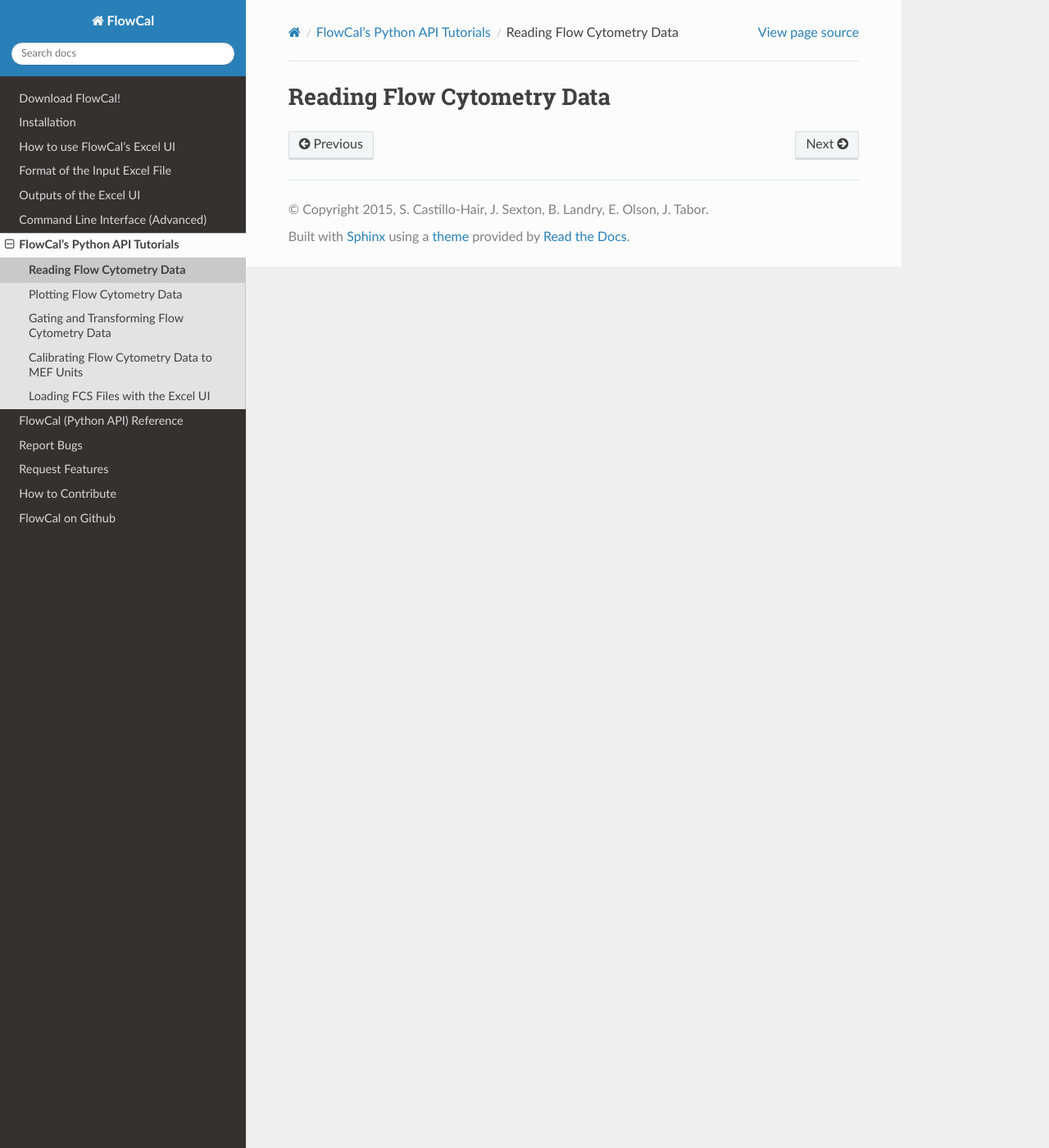
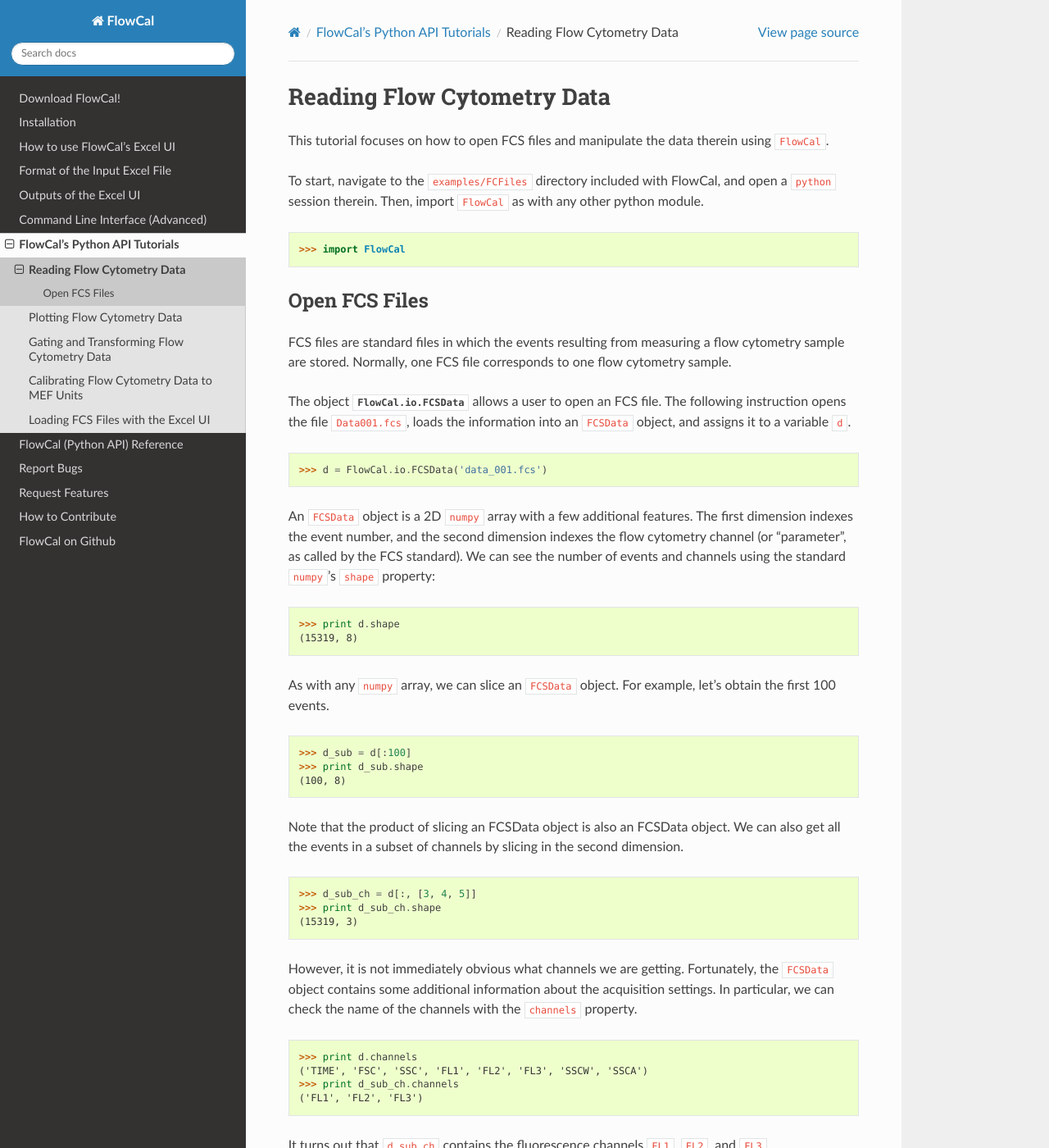
Before and after one commit to taborlab/FlowCal, a Sphinx documentation site: the page built from doc/python_tutorials/read.rst, in a window 1280 px wide and 1400 px high. Shown: the whole window at 82% size. Built offline with Sphinx 7.4.7 and the Read the Docs theme 2.0.0, drawn with Linux system fonts in a browser that asks for light colours; the version number could not be read and is left out; some of the changed text lies outside the part shown.

Commit message:
Added python read tutorial.

```diff
--- a/doc/python_tutorials/index.rst
+++ b/doc/python_tutorials/index.rst
@@ -2,6 +2,8 @@ FlowCal's Python API Tutorials
 ==============================
 
 The ``FlowCal``'s Python API tutorials are listed below in order of increasing complexity. We recommend you to go through them in order.
+
+.. note:: The ``FlowCal`` Python API tutorials assume that the reader is familiar with Python, ``numpy`` and ``matplotlib``. It also assumes that the reader has Python 2.7 installed, as well as ``FlowCal`` and all its dependencies. For more information on installation, refer to the :doc:`Installation</installation>` section.
 
 .. toctree::
    :maxdepth: 1
--- a/doc/python_tutorials/read.rst
+++ b/doc/python_tutorials/read.rst
@@ -1,2 +1,55 @@
 Reading Flow Cytometry Data
 ===========================
+
+This tutorial focuses on how to open FCS files and manipulate the data therein using ``FlowCal``.
+
+To start, navigate to the ``examples/FCFiles`` directory included with FlowCal, and open a ``python`` session therein. Then, import ``FlowCal`` as with any other python module.
+
+>>> import FlowCal
+
+Open FCS Files
+--------------
+
+FCS files are standard files in which the events resulting from measuring a flow cytometry sample are stored. Normally, one FCS file corresponds to one flow cytometry sample.
+
+The object :class:`FlowCal.io.FCSData` allows a user to open an FCS file. The following instruction opens the file ``Data001.fcs``, loads the information into an ``FCSData`` object, and assigns it to a variable ``d``.
+
+>>> d = FlowCal.io.FCSData('data_001.fcs')
+
+An ``FCSData`` object is a 2D ``numpy`` array with a few additional features. The first dimension indexes the event number, and the second dimension indexes the flow cytometry channel (or "parameter", as called by the FCS standard). We can see the number of events and channels using the standard ``numpy``'s ``shape`` property:
+
+>>> print d.shape
+(15319, 8)
+
+As with any ``numpy`` array, we can slice an ``FCSData`` object. For example, let's obtain the first 100 events.
+
+>>> d_sub = d[:100]
+>>> print d_sub.shape
+(100, 8)
+
+Note that the product of slicing an FCSData object is also an FCSData object. We can also get all the events in a subset of channels by slicing in the second dimension.
+
+>>> d_sub_ch = d[:, [3, 4, 5]]
+>>> print d_sub_ch.shape
+(15319, 3)
+
+However, it is not immediately obvious what channels we are getting. Fortunately, the ``FCSData`` object contains some additional information about the acquisition settings. In particular, we can check the name of the channels with the ``channels`` property.
+
+>>> print d.channels
+('TIME', 'FSC', 'SSC', 'FL1', 'FL2', 'FL3', 'SSCW', 'SSCA')
+>>> print d_sub_ch.channels
+('FL1', 'FL2', 'FL3')
+
+It turns out that ``d_sub_ch`` contains the fluorescence channels ``FL1``, ``FL2``, and ``FL3``.
+
+One of the most practical features of an ``FCSData`` object is the ability to slice channels using their name. For example, if we want the fluorescence channels we can use the following.
+
+>>> d_sub_ch_2 = d[:, ['FL1', 'FL2', 'FL3']]
+>>> print d_sub_ch_2.channels
+('FL1', 'FL2', 'FL3')
+
+This is totally equivalent to indexing with integers.
+
+>>> import numpy as np
+>>> np.all(d_sub_ch == d_sub_ch_2)
+True
```
